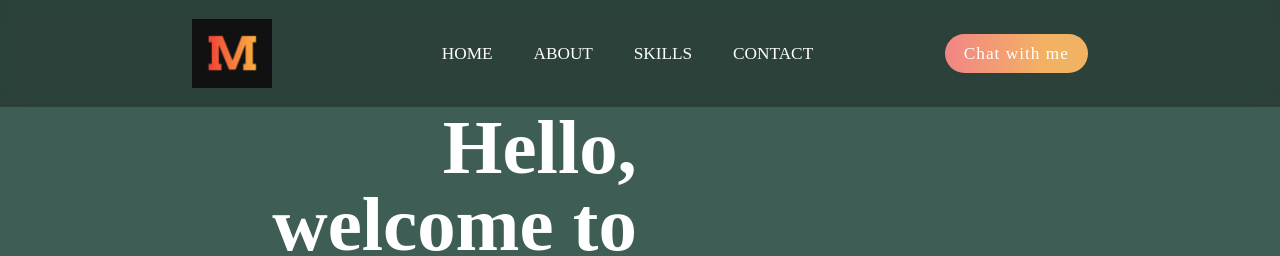
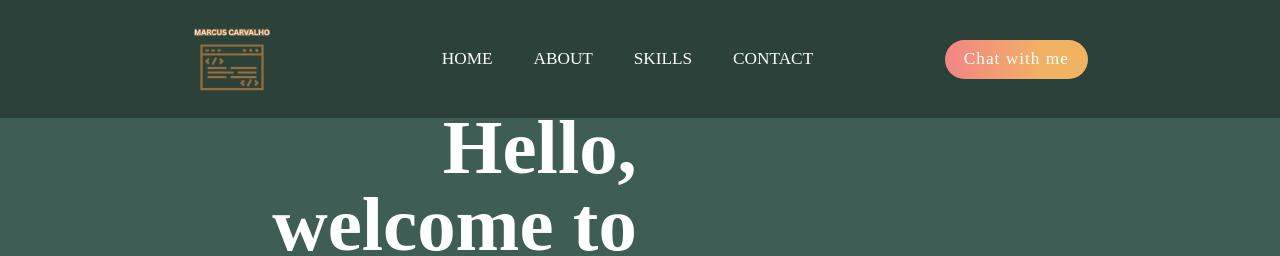
Before and after one commit to marcvini1983/marcuscarvalho.github.io, a plain HTML site: page index.html in a window 1280 px wide. Shown: the top 256 px of the page. Drawn offline with nearby package versions, Linux system fonts and the light colour scheme; a script that the page names is missing.

Commit message:
Update index.html

```diff
--- a/index.html
+++ b/index.html
@@ -9,7 +9,7 @@
 </head>
 <body>
     <header class="header">
-        <img class="logo"src="Screenshot 2025-05-01 at 21.46.09.png" alt="Logo">
+        <img class="logo"src="marcuscarvalhologo.png" alt="Logo">
         <i class="bx bx-menu" id="menu-icon"></i>
         <nav class="navbar">
             <a href="#home">HOME</a>
```
